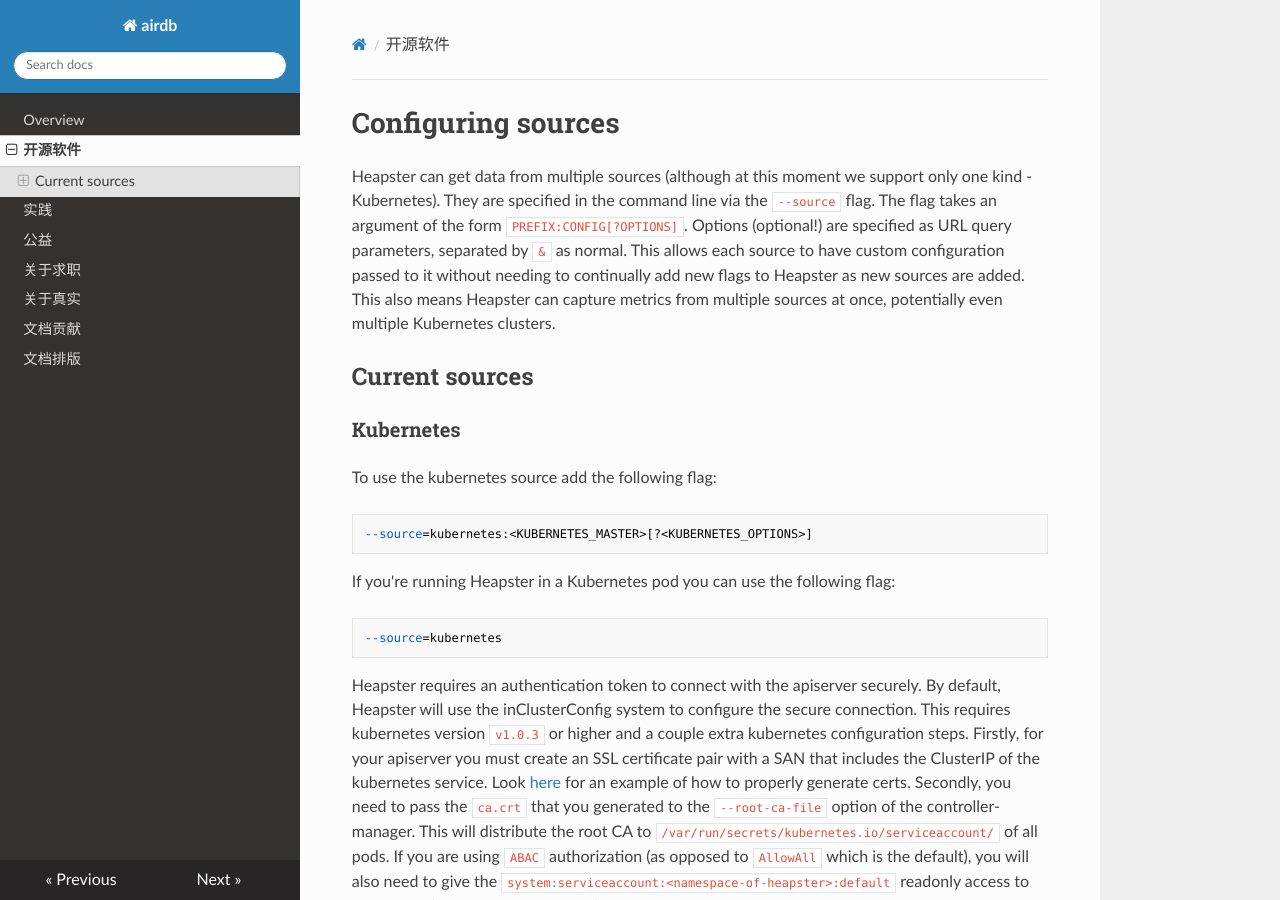
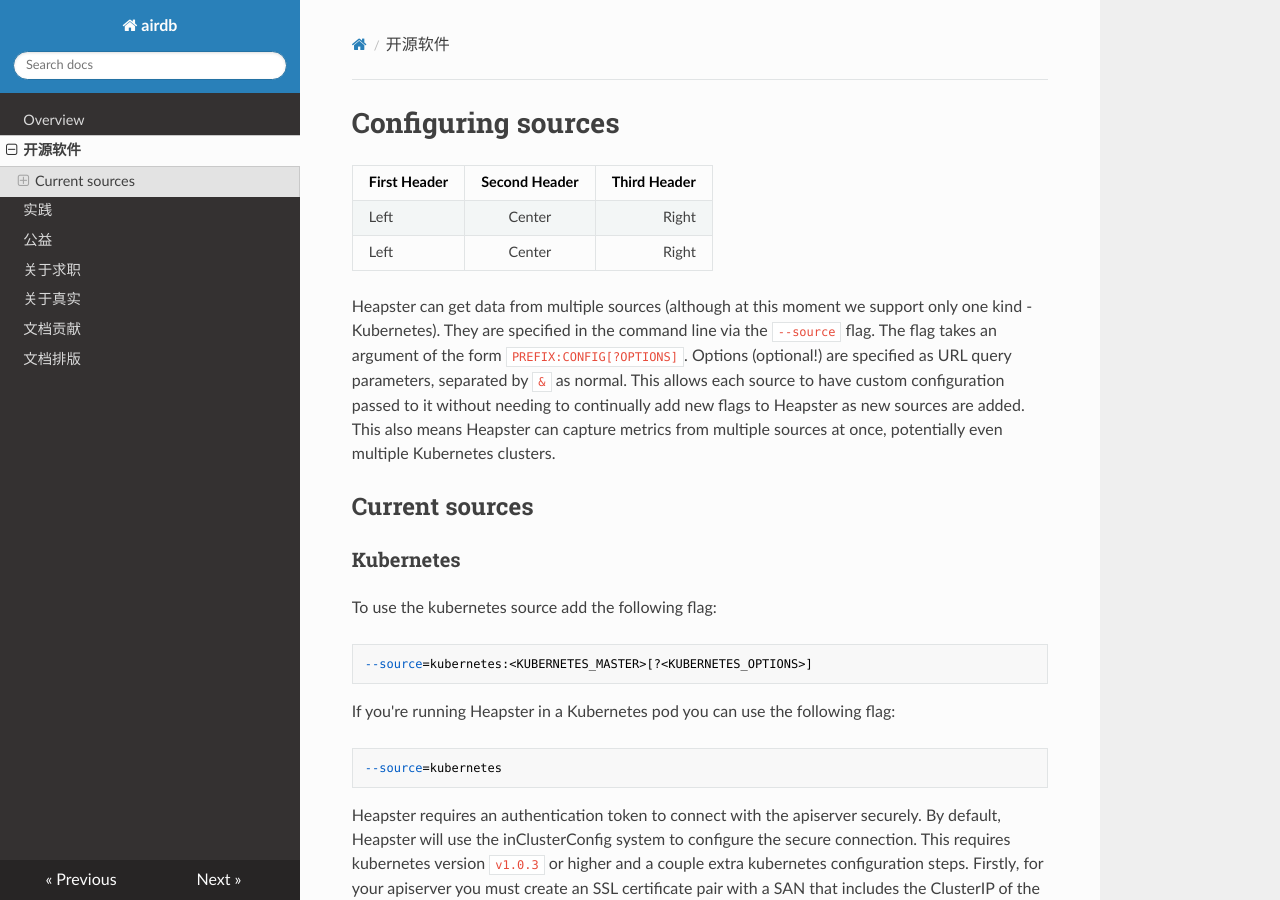
Before and after one commit to airdb/docs, an MkDocs documentation site: the page built from docs/01_opensource.md, in a window 1280 px wide and 900 px high. Built offline with MkDocs 1.6.1, drawn with Linux system fonts in a browser that asks for light colours; nearby versions of some CDN libraries; old or Windows-style settings are respelled for this version of MkDocs.

Commit message:
add forfun

```diff
--- a/docs/01_opensource.md
+++ b/docs/01_opensource.md
@@ -1,5 +1,10 @@
 Configuring sources
 ===================
+
+First Header | Second Header | Third Header
+:----------- | :-----------: | -----------:
+Left         | Center        | Right
+Left         | Center        | Right
 
 Heapster can get data from multiple sources (although at this moment we support only one kind - Kubernetes).
 They are specified in the command line via the `--source` flag. The flag takes an argument of the form `PREFIX:CONFIG[?OPTIONS]`.
```
